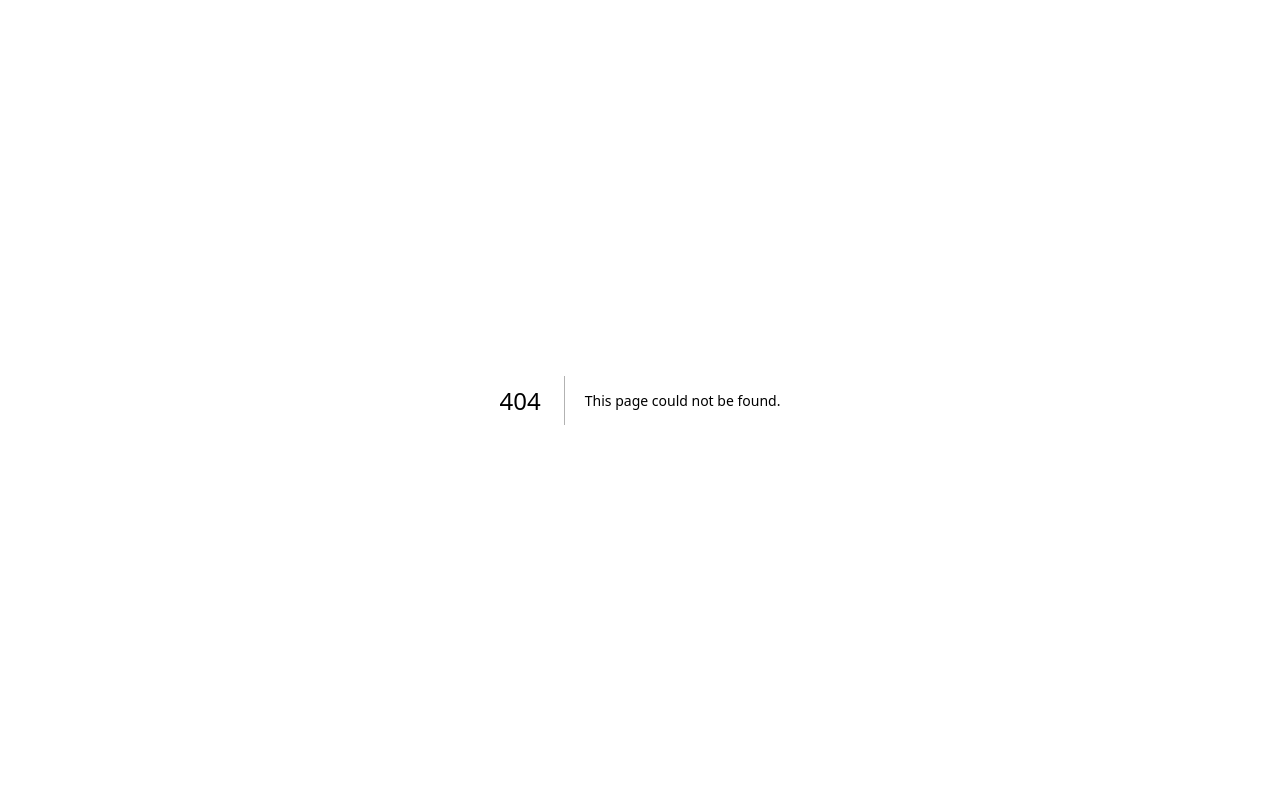
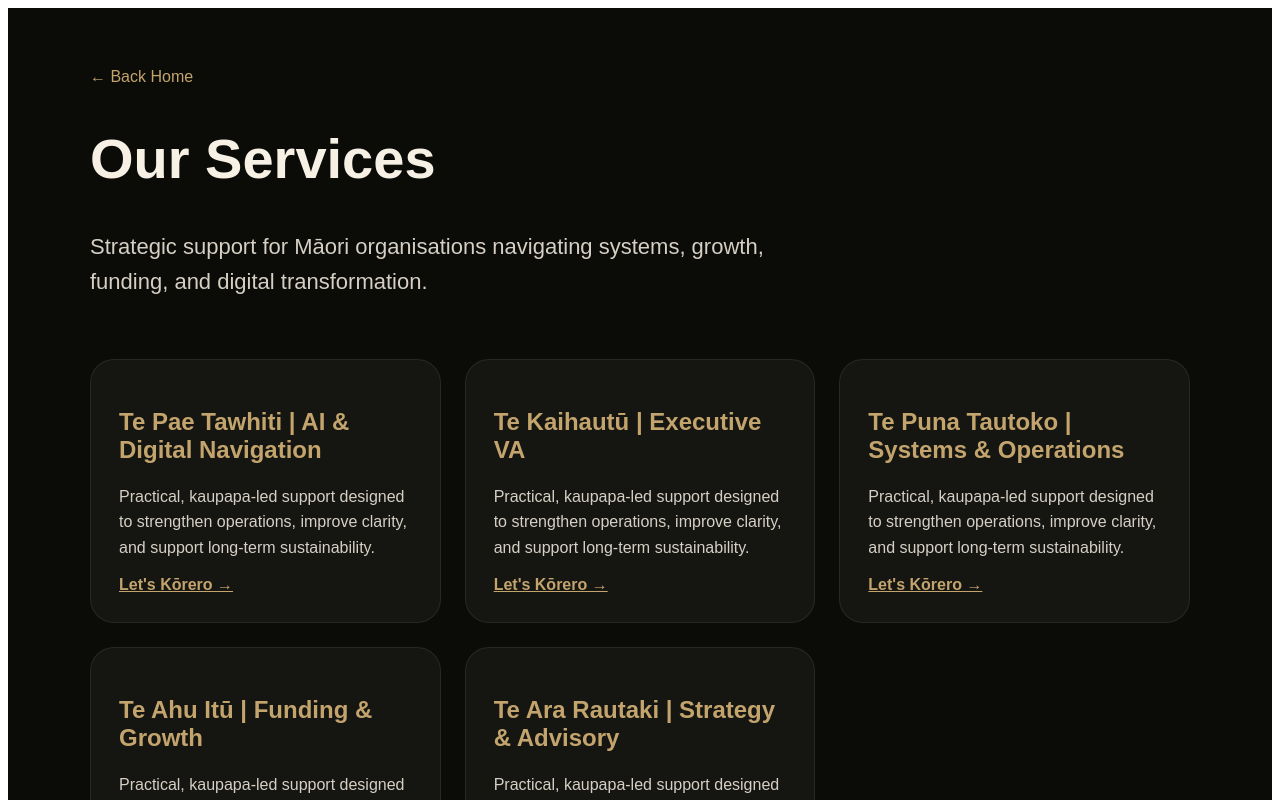
Before and after one commit to mahiatoomahie-code/native-insights-nz, a Next.js app: page /services in a window 1280 px wide. Before the commit this address had no page. Shown: the top 800 px of the page. Built offline with nearby package versions, Linux system fonts and the light colour scheme.

Commit message:
Add Services component with service listings

```diff
--- /dev/null
+++ b/pages/services.js
@@ -0,0 +1,37 @@
+export default function Services() {
+  const services = [
+    "Te Pae Tawhiti | AI & Digital Navigation",
+    "Te Kaihautū | Executive VA",
+    "Te Puna Tautoko | Systems & Operations",
+    "Te Ahu Itū | Funding & Growth",
+    "Te Ara Rautaki | Strategy & Advisory",
+  ];
+
+  return (
+    <div style={{ minHeight: "100vh", background: "#0B0B08", color: "#F7F0E4", fontFamily: "Arial, sans-serif", padding: "60px 20px" }}>
+      <div style={{ maxWidth: "1100px", margin: "0 auto" }}>
+        <a href="/" style={{ color: "#C3A46D", textDecoration: "none" }}>← Back Home</a>
+
+        <h1 style={{ fontSize: "56px", marginTop: "40px" }}>Our Services</h1>
+
+        <p style={{ fontSize: "22px", maxWidth: "750px", lineHeight: "1.6", color: "#d6d0c4" }}>
+          Strategic support for Māori organisations navigating systems, growth, funding, and digital transformation.
+        </p>
+
+        <div style={{ marginTop: "60px", display: "grid", gridTemplateColumns: "repeat(auto-fit, minmax(260px, 1fr))", gap: "24px" }}>
+          {services.map((service) => (
+            <div key={service} style={{ background: "#151512", padding: "28px", borderRadius: "24px", border: "1px solid rgba(255,255,255,0.08)" }}>
+              <h2 style={{ color: "#C3A46D" }}>{service}</h2>
+              <p style={{ color: "#d6d0c4", lineHeight: "1.6" }}>
+                Practical, kaupapa-led support designed to strengthen operations, improve clarity, and support long-term sustainability.
+              </p>
+              <a href="mailto:tewaharoa@nativeinsights.co.nz" style={{ color: "#C3A46D", fontWeight: "bold" }}>
+                Let&apos;s Kōrero →
+              </a>
+            </div>
+          ))}
+        </div>
+      </div>
+    </div>
+  );
+}
```
